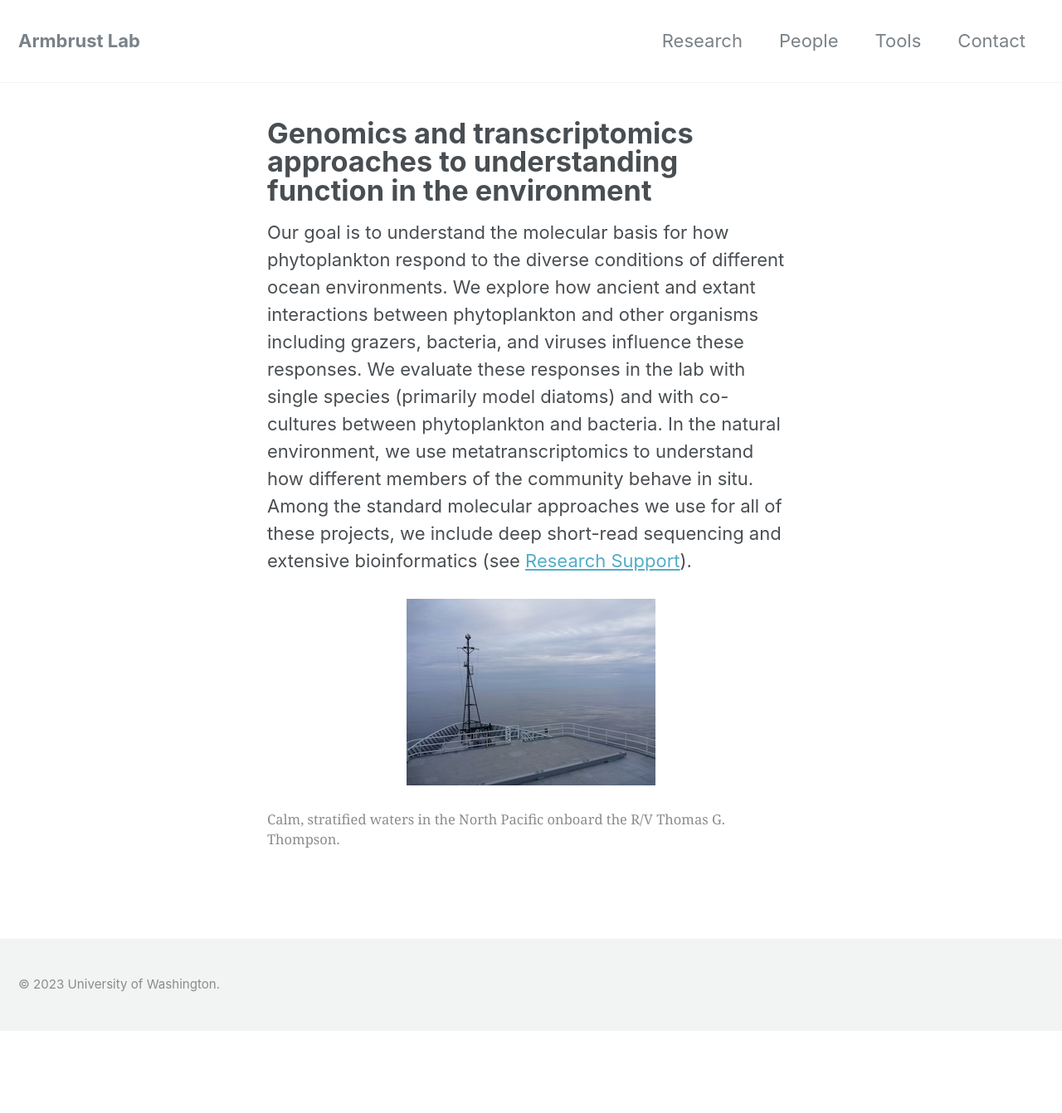
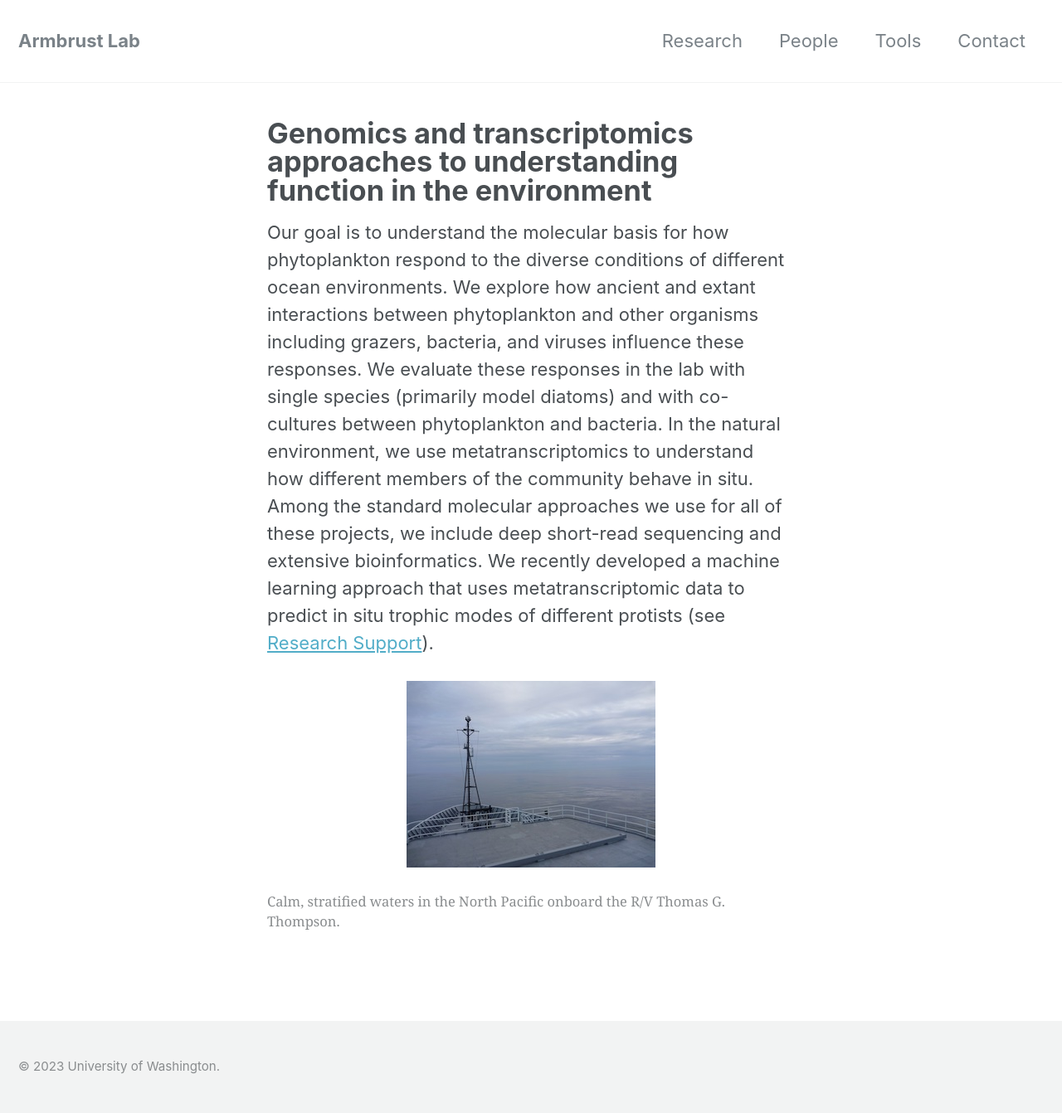
Before and after one commit to armbrustlab/armbrustlab.github.io, a Jekyll site: the page built from collections/_research/genomics.md, in a window 1280 px wide. Shown: the whole page at 83% size. Built offline with Jekyll 4.4.1, drawn with Linux system fonts in a browser that asks for light colours; nearby versions of some CDN libraries; before the commit the page ends 1243 px from its top, so only the background shows below that.

Commit message:
Update genomics.md

```diff
--- a/collections/_research/genomics.md
+++ b/collections/_research/genomics.md
@@ -1,7 +1,7 @@
 ---
 title: Genomics and transcriptomics approaches to understanding function in the environment
 ---
-Our goal is to understand the molecular basis for how phytoplankton respond to the diverse conditions of different ocean environments. We explore how ancient and extant interactions between phytoplankton and other organisms including grazers, bacteria, and viruses influence these responses. We evaluate these responses  in the lab with single species (primarily model diatoms) and with co-cultures between phytoplankton and bacteria.  In the natural environment, we use metatranscriptomics to  understand how different members of the community behave in situ.  Among the standard molecular approaches we use for all of these projects, we include deep short-read sequencing and extensive bioinformatics (see [Research Support]({% link _research/research-support.md %})).
+Our goal is to understand the molecular basis for how phytoplankton respond to the diverse conditions of different ocean environments. We explore how ancient and extant interactions between phytoplankton and other organisms including grazers, bacteria, and viruses influence these responses. We evaluate these responses  in the lab with single species (primarily model diatoms) and with co-cultures between phytoplankton and bacteria.  In the natural environment, we use metatranscriptomics to  understand how different members of the community behave in situ.  Among the standard molecular approaches we use for all of these projects, we include deep short-read sequencing and extensive bioinformatics. We recently developed a machine learning approach that uses metatranscriptomic data to predict in situ trophic modes of different protists  (see [Research Support]({% link _research/research-support.md %})).
 
 ![Thompson]({% link /assets/images/thompson_1.jpg %}){: .align-center}
 <figcaption>Calm, stratified waters in the North Pacific onboard the R/V Thomas G. Thompson.</figcaption>
```
